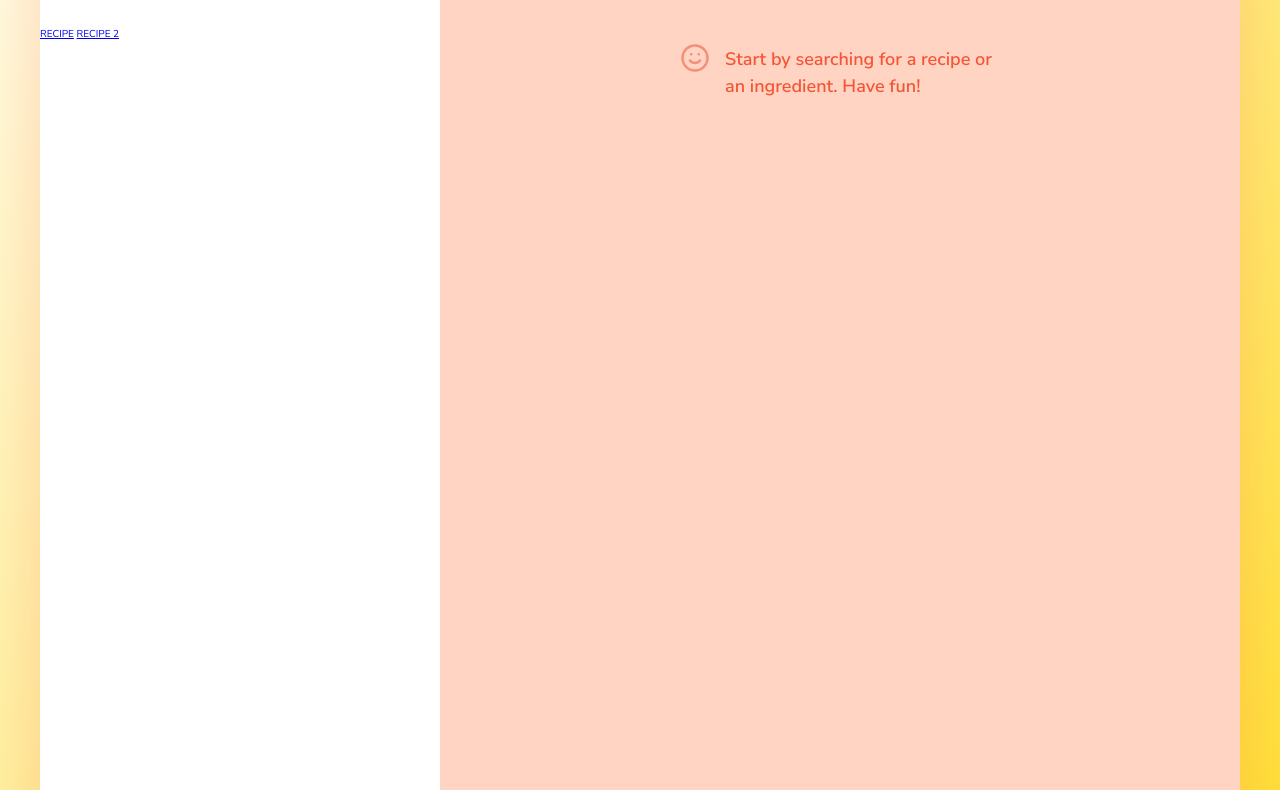
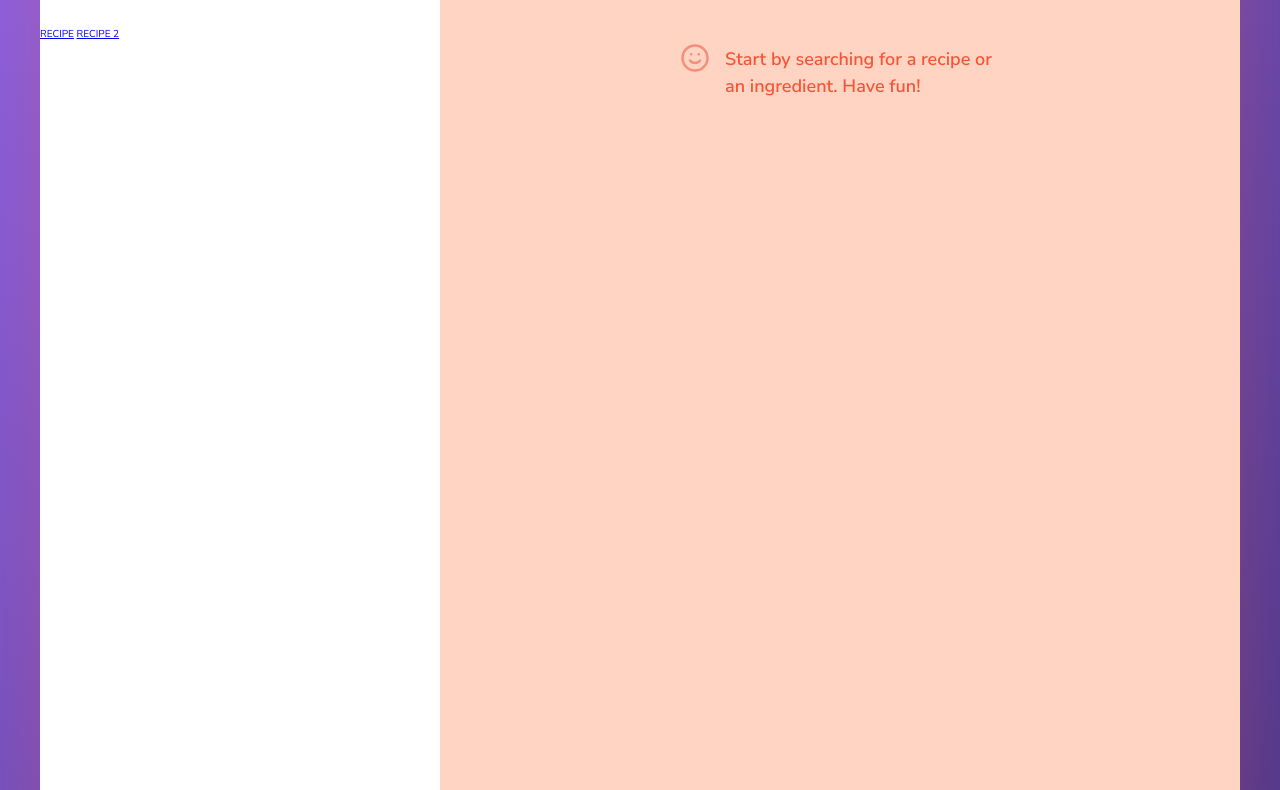
Before and after one commit to Monkfish3000/monkforks, a website built with Parcel: page index.html in a window 1280 px wide. Shown: the part 155-945 px from the top of the page. Built offline with nearby package versions, Linux system fonts and the light colour scheme.

Commit message:
background color update

```diff
--- a/src/sass/_base.scss
+++ b/src/sass/_base.scss
@@ -1,7 +1,7 @@
 // $color-primary: #f59a83;
 $color-primary: #f38f7b;
-$color-grad-1: #fffceb;
-$color-grad-2: #ffdd1f;
+$color-grad-1: #9062e3;
+$color-grad-2: #4a3380;
 
 $color-grey-light-1: #ffd4c2; // Light background
 $color-grey-light-2: #f2efee; // Light lines
```
Also changed, not shown: 2 other files.
